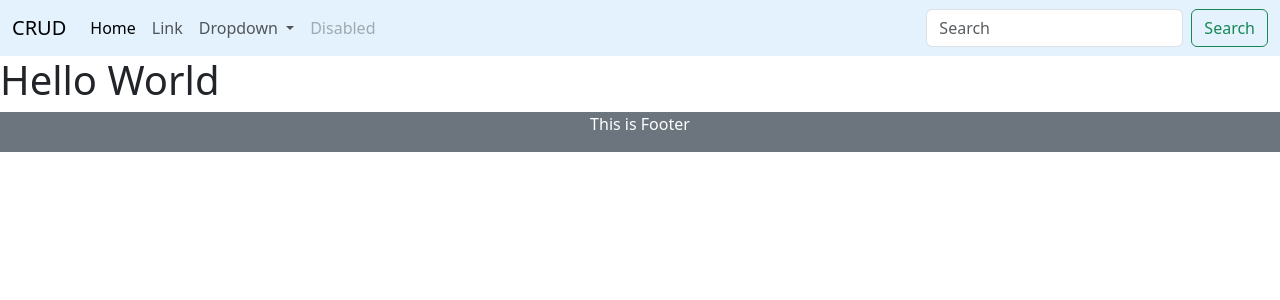
After one commit to Imran-Hsn/codeigniter_practice, a CodeIgniter 4 app: template app/Views/index.php in a window 1280 px wide. The commit adds this page. Shown: the top 300 px of the page. Run offline with PHP 8.4 and a stand-in for CodeIgniter, Linux system fonts and the light colour scheme; the template is opened without the code that fills it, so the values that code supplies are empty; some libraries are stand-ins or nearby versions.

Commit message:
added bootstrap cdn links and extended

```diff
--- a/app/Config/Routes.php
+++ b/app/Config/Routes.php
@@ -29,7 +29,10 @@ $routes->set404Override();
 
 // We get a performance increase by specifying the default
 // route since we don't have to scan directories.
-$routes->get('/', 'Home::index');
+// $routes->get('/', 'Home::index');
+// $routes->view('/', 'layouts/main');
+// $routes->view('/test', 'index');
+$routes->get('/', 'BlogController::test');
 
 $routes->get('/blog', 'BlogController::index');
 $routes->get('/book/(:any)', 'BlogController::bestBook/$1');
--- a/app/Controllers/BlogController.php
+++ b/app/Controllers/BlogController.php
@@ -17,4 +17,9 @@ class BlogController extends BaseController
     {
         return "Today's Best book is: <b> $bb</b>";
     }
+
+    public function test()
+    {
+        return view('index');
+    }
 }
--- /dev/null
+++ b/app/Views/index.php
@@ -0,0 +1,15 @@
+<?= $this->extend('layouts/main.php') ?>
+
+<?= $this->section('content') ?>
+
+<div>
+    <h1>Hello World</h1>
+</div>
+
+
+
+
+
+
+<?= $this->include('layouts/navbar.php') ?>
+<?= $this->endSection() ?>
--- /dev/null
+++ b/app/Views/layouts/footer.php
@@ -0,0 +1,10 @@
+ <?= $this->extend('layouts/main') ?>
+
+ <?= $this->section('footer') ?>
+ <div class="row">
+    <div class="footer col-12 text-white text-center">
+        <p class="bg-secondary h-100">This is Footer</p>
+    </div>
+ </div>
+
+ <?= $this->endSection() ?>
--- /dev/null
+++ b/app/Views/layouts/main.php
@@ -0,0 +1,29 @@
+<!DOCTYPE html>
+<html lang="en">
+<head>
+    <meta charset="UTF-8">
+    <meta http-equiv="X-UA-Compatible" content="IE=edge">
+    <meta name="viewport" content="width=device-width, initial-scale=1.0">
+    <title>Codeigniter 4 CRUD</title>
+    <link href="https://cdn.jsdelivr.net/npm/bootstrap@5.3.0-alpha1/dist/css/bootstrap.min.css" rel="stylesheet" integrity="sha384-GLhlTQ8iRABdZLl6O3oVMWSktQOp6b7In1Zl3/Jr59b6EGGoI1aFkw7cmDA6j6gD" crossorigin="anonymous">
+</head>
+<body>
+    <div class="app">
+
+
+        <?= $this->renderSection('navbar') ?>
+        <?= $this->renderSection('content') ?>
+        <?= $this->renderSection('footer') ?>
+    </div>
+
+
+    <!-- <div class="bg-danger text-white text-center">
+
+        <h1>Hello World</h1>
+    </div> -->
+
+
+
+<script src="https://cdn.jsdelivr.net/npm/bootstrap@5.3.0-alpha1/dist/js/bootstrap.bundle.min.js" integrity="sha384-w76AqPfDkMBDXo30jS1Sgez6pr3x5MlQ1ZAGC+nuZB+EYdgRZgiwxhTBTkF7CXvN" crossorigin="anonymous"></script>
+</body>
+</html>
--- /dev/null
+++ b/app/Views/layouts/navbar.php
@@ -0,0 +1,46 @@
+<?= $this->extend('layouts/main.php') ?>
+
+<?= $this->section('navbar') ?>
+<nav class="navbar navbar-expand-lg" style="background-color: #e3f2fd;">
+  <div class="container-fluid">
+    <a class="navbar-brand" href="#">CRUD</a>
+    <button class="navbar-toggler" type="button" data-bs-toggle="collapse" data-bs-target="#navbarSupportedContent" aria-controls="navbarSupportedContent" aria-expanded="false" aria-label="Toggle navigation">
+      <span class="navbar-toggler-icon"></span>
+    </button>
+    <div class="collapse navbar-collapse" id="navbarSupportedContent">
+      <ul class="navbar-nav me-auto mb-2 mb-lg-0">
+        <li class="nav-item">
+          <a class="nav-link active" aria-current="page" href="#">Home</a>
+        </li>
+        <li class="nav-item">
+          <a class="nav-link" href="#">Link</a>
+        </li>
+        <li class="nav-item dropdown">
+          <a class="nav-link dropdown-toggle" href="#" role="button" data-bs-toggle="dropdown" aria-expanded="false">
+            Dropdown
+          </a>
+          <ul class="dropdown-menu">
+            <li><a class="dropdown-item" href="#">Action</a></li>
+            <li><a class="dropdown-item" href="#">Another action</a></li>
+            <li>
+              <hr class="dropdown-divider">
+            </li>
+            <li><a class="dropdown-item" href="#">Something else here</a></li>
+          </ul>
+        </li>
+        <li class="nav-item">
+          <a class="nav-link disabled">Disabled</a>
+        </li>
+      </ul>
+      <form class="d-flex" role="search">
+        <input class="form-control me-2" type="search" placeholder="Search" aria-label="Search">
+        <button class="btn btn-outline-success" type="submit">Search</button>
+      </form>
+    </div>
+  </div>
+</nav>
+
+
+<?= $this->include('layouts/footer.php') ?>
+
+<?= $this->endSection() ?>
```
Also changed, not shown: app/Views/blog.php (+2 -12 lines).
